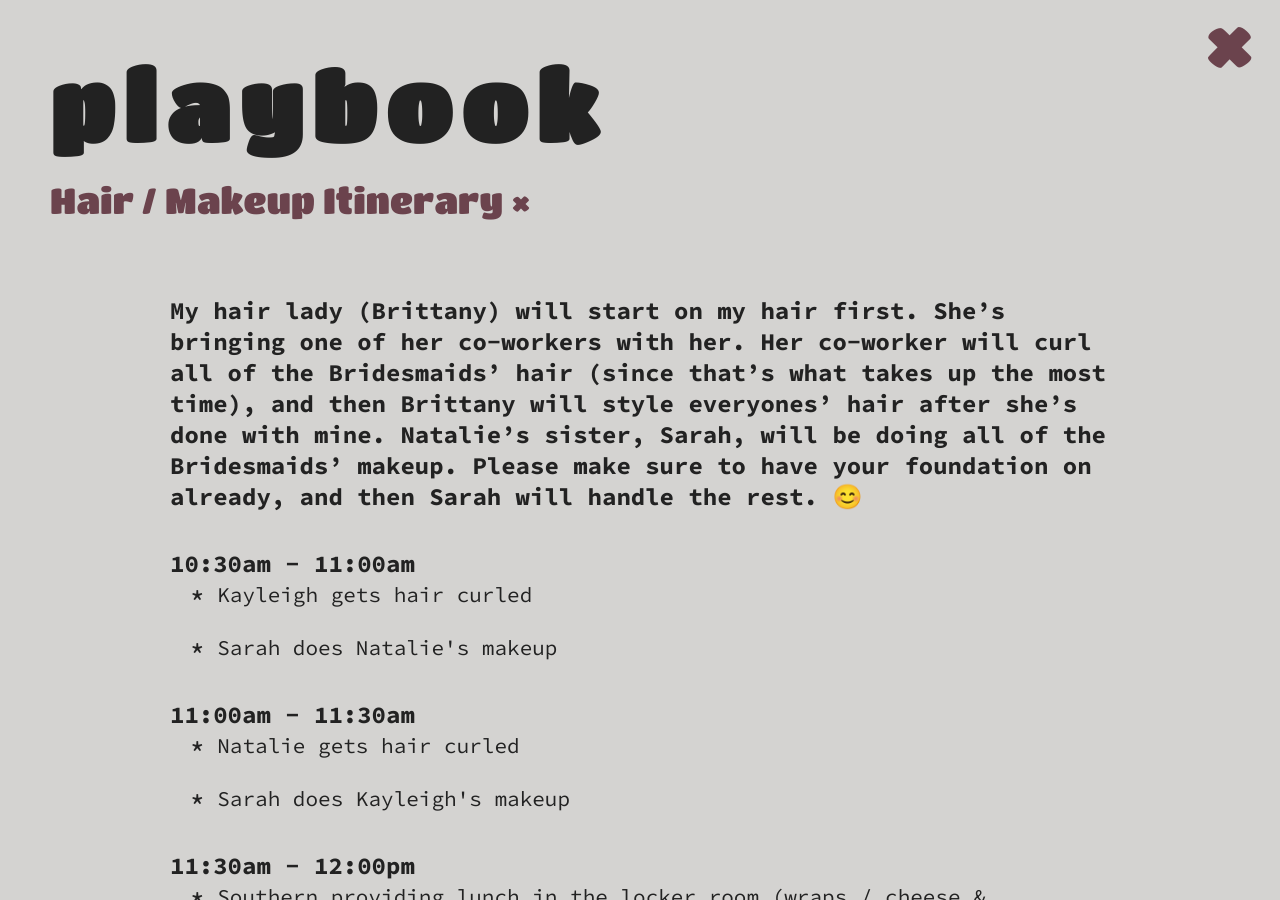
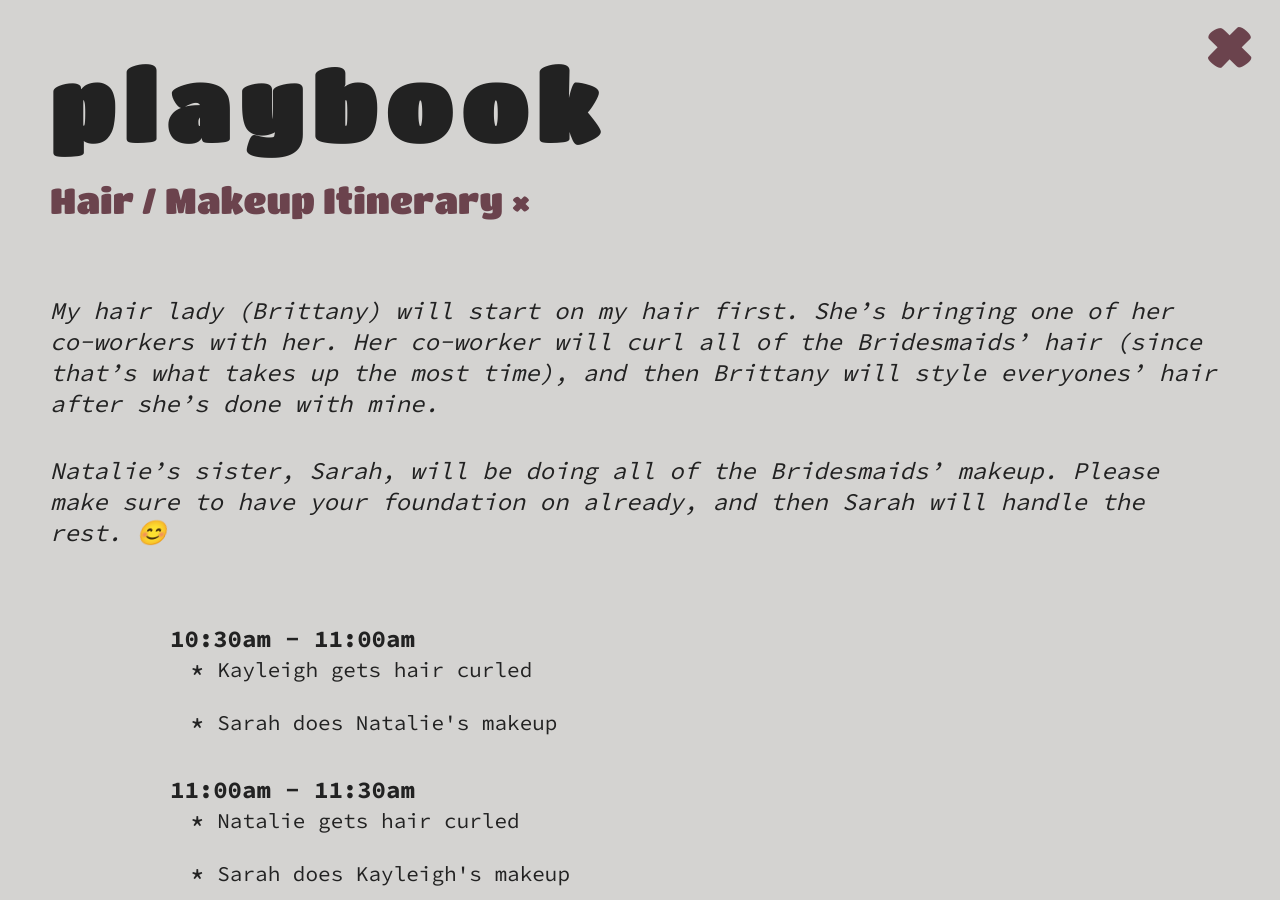
Before and after one commit to grantstandridge/grantstandridge.github.io, a Jekyll site: the page built from _buckets/hair-slash-makeup-itinerary.markdown, in a window 1280 px wide and 900 px high. Built offline with Jekyll 4.4.1, drawn with Linux system fonts in a browser that asks for light colours; part of the change alters nothing that is shown.

```diff
--- a/_buckets/hair-slash-makeup-itinerary.markdown
+++ b/_buckets/hair-slash-makeup-itinerary.markdown
@@ -2,12 +2,6 @@
 title: Hair / Makeup Itinerary
 date: 2018-04-15 19:19:00 -05:00
 Schedule:
-- Parent: "My hair lady (Brittany) will start on my hair first. She’s bringing one
-    of her co-workers with her. Her co-worker will curl all of the Bridesmaids’ hair
-    (since that’s what takes up the most time), and then Brittany will style everyones’
-    hair after she’s done with mine. \n\nNatalie’s sister, Sarah, will be doing all
-    of the Bridesmaids’ makeup. Please make sure to have your foundation on already,
-    and then Sarah will handle the rest. \U0001F60A"
 - Parent: 10:30am - 11:00am
   Children:
   - Kayleigh gets hair curled
@@ -42,3 +36,7 @@ Schedule:
   - Brittany styles Laney's hair
 layout: schedule
 ---
+
+My hair lady (Brittany) will start on my hair first. She’s bringing one of her co-workers with her. Her co-worker will curl all of the Bridesmaids’ hair (since that’s what takes up the most time), and then Brittany will style everyones’ hair after she’s done with mine.
+
+Natalie’s sister, Sarah, will be doing all of the Bridesmaids’ makeup. Please make sure to have your foundation on already, and then Sarah will handle the rest. 😊
```
